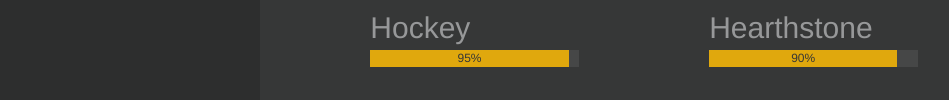
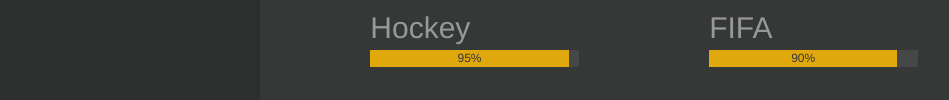
Before and after one commit to Romo4ka-bot/JavaLab_Practise_2020, a plain HTML site: page src/ru/kpfu/itis/nodejs/public/summary.html in a window 1280 px wide. Shown: the part 1483-1583 px from the top of the page, without its empty margins (273-1222 px from the left). Drawn offline with nearby package versions, Linux system fonts and the light colour scheme.

Commit message:
modification

```diff
--- a/src/ru/kpfu/itis/nodejs/public/summary.html
+++ b/src/ru/kpfu/itis/nodejs/public/summary.html
@@ -134,7 +134,7 @@
                     <dd>
                         <div class="skills-level" style="width: 10%;">10%</div>
                     </dd>
-                    <dt class="skill_item">Hearthstone</dt>
+                    <dt class="skill_item">FIFA</dt>
                     <dd>
                         <div class="skills-level" style="width: 90%;">90%</div>
                     </dd>
```
